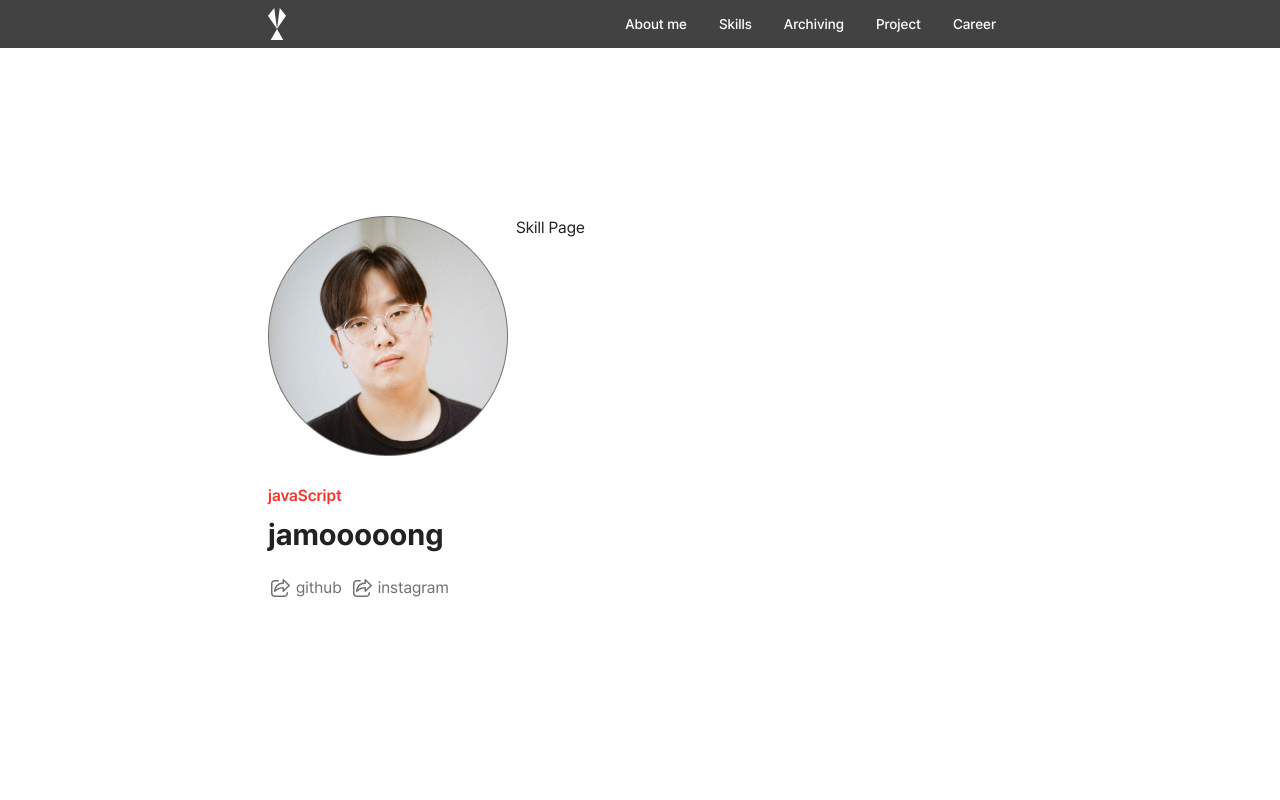
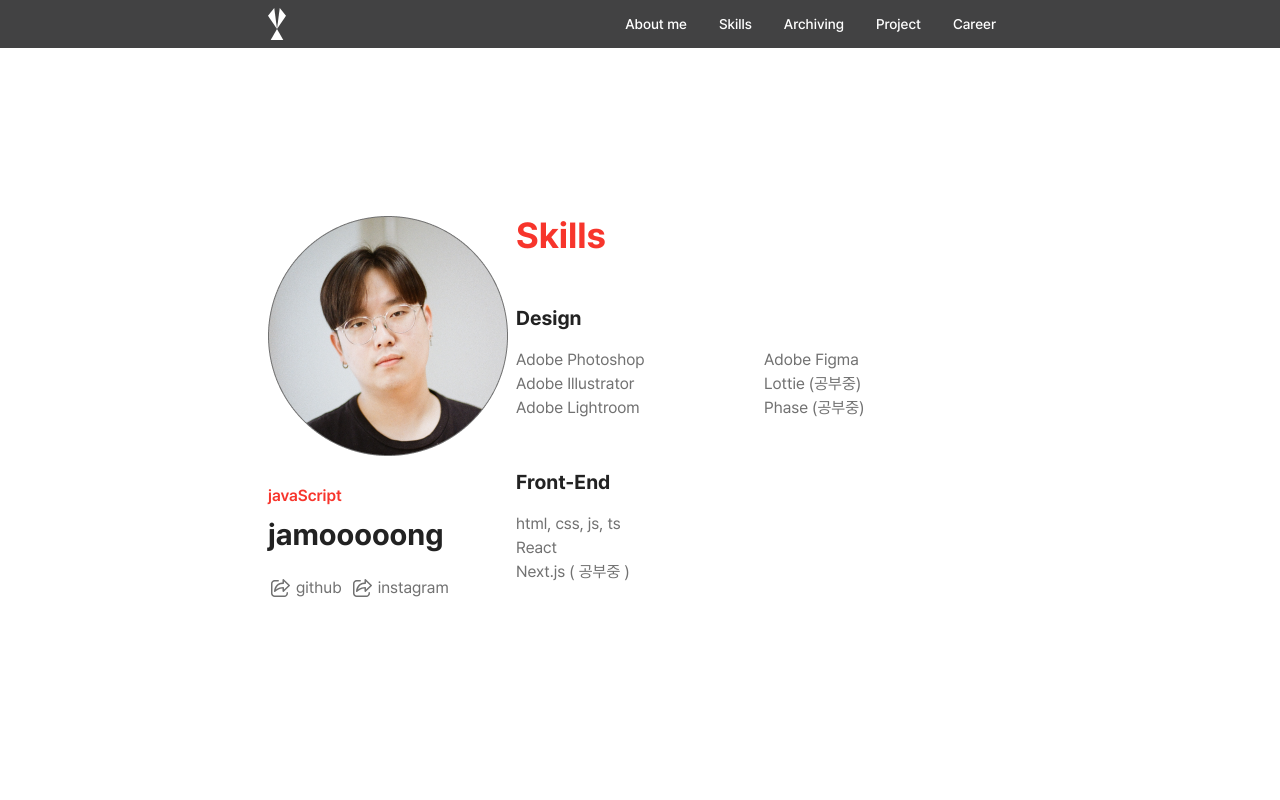
Before and after one commit to jamooooong/jamooooongPage, a React (Vite) app: page /jamooooongPage/skills in a window 1280 px wide. Shown: the top 800 px of the page. Built offline with nearby package versions, Linux system fonts and the light colour scheme.

Commit message:
[ ✨ | #17 | Feat ] skills 페이지 구현

```diff
--- a/src/pages/SkillsPage/SkillsPage.jsx
+++ b/src/pages/SkillsPage/SkillsPage.jsx
@@ -6,7 +6,26 @@ export function SkillsPage() {
       <div className="flex sm:flex-row flex-col">
         <Profile />
         <div className="flex flex-col mt-20 sm:mt-0 sm:w-2/3 sm:ml-auto">
-          <h1>Skill Page</h1>
+          <p className=" text-4xl text-red_01 font-bold mb-12">Skills</p>
+          <p className=" text-xl font-bold mb-4">Design</p>
+          <div className="flex sm:flex-row flex-col sm:justify-between text-base text-gray_02">
+            <div className="flex flex-col sm:w-1/2 sm:h-[7.5rem]">
+              <p>Adobe Photoshop</p>
+              <p>Adobe Illustrator</p>
+              <p>Adobe Lightroom</p>
+            </div>
+            <div className="flex flex-col sm:w-1/2 sm:h-[7.5rem] sm:mb-0 mb-12">
+              <p>Adobe Figma</p>
+              <p>Lottie (공부중)</p>
+              <p>Phase (공부중)</p>
+            </div>
+          </div>
+          <p className=" text-xl font-bold mb-4">Front-End</p>
+          <div className=" text-base text-gray_02 mb-12">
+            <p>html, css, js, ts</p>
+            <p>React</p>
+            <p>Next.js ( 공부중 )</p>
+          </div>
         </div>
       </div>
     </div>
```
